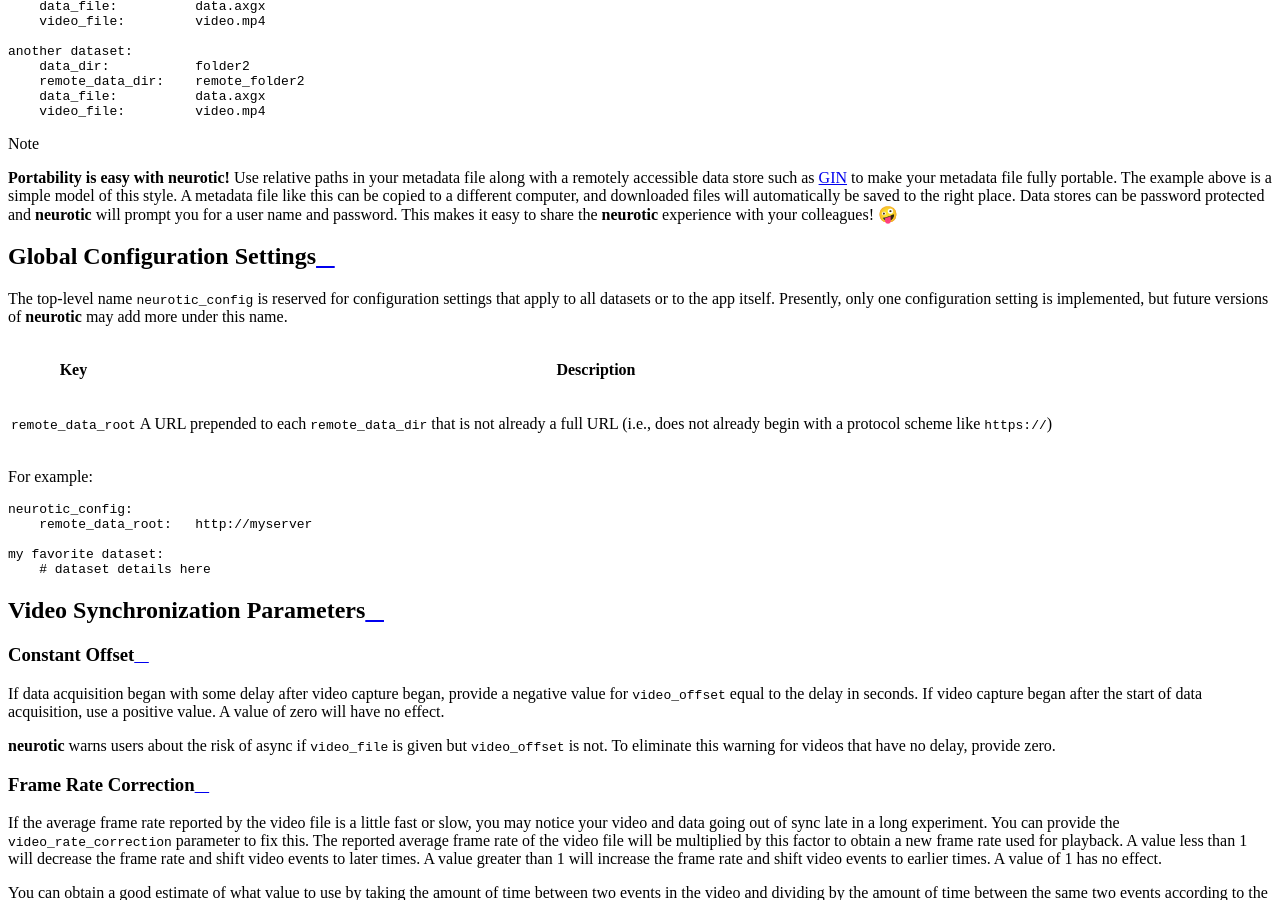
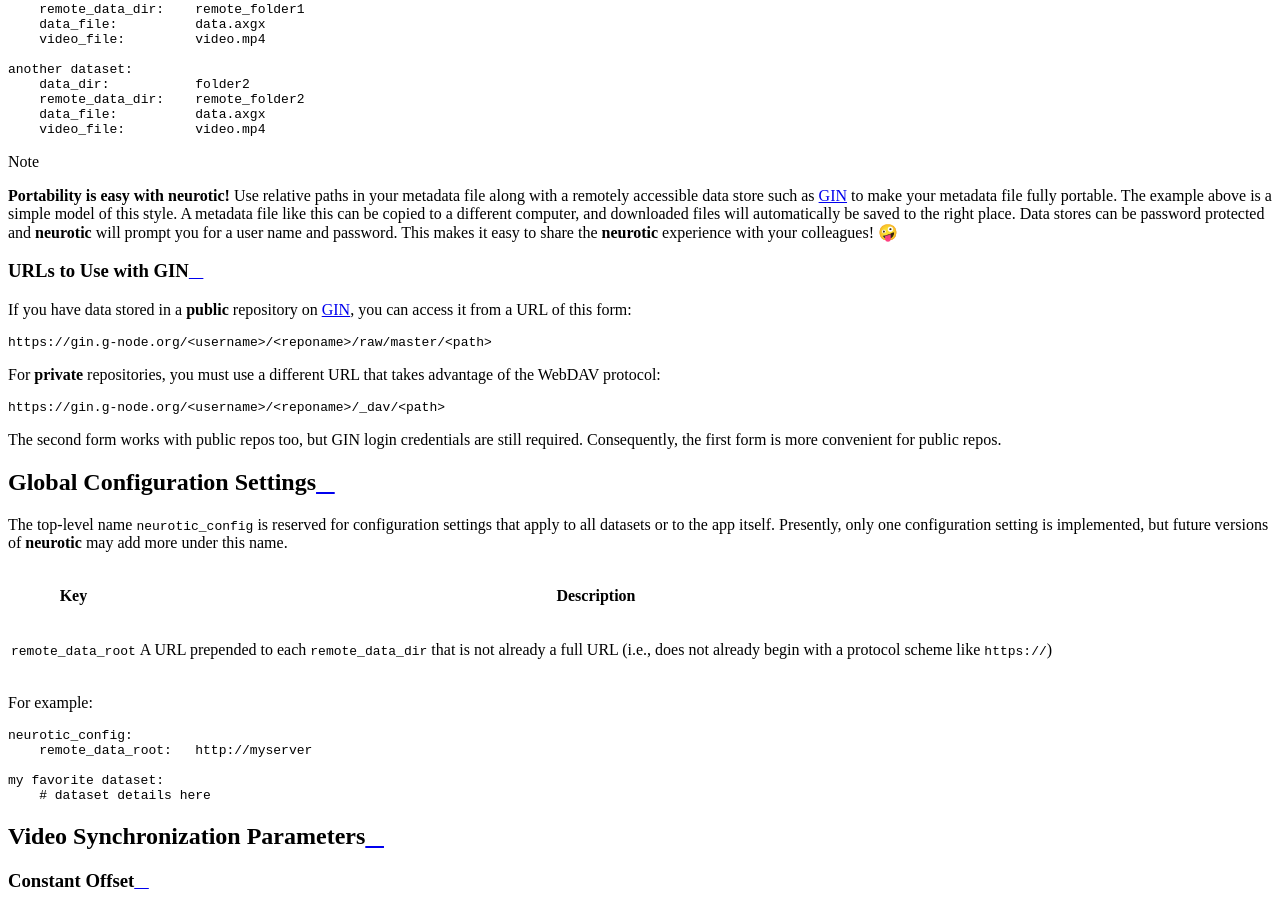
Before and after one commit to jpgill86/neurotic, a Sphinx documentation site: the page built from docs/metadata.rst, in a window 1280 px wide and 900 px high, scrolled down 2563 px. Built offline with Sphinx 7.4.7 and the Read the Docs theme 2.0.0, drawn with Linux system fonts in a browser that asks for light colours; the version number could not be read and is left out.

Commit message:
Add documentation of GIN URLs for public and private repos

```diff
--- a/docs/metadata.rst
+++ b/docs/metadata.rst
@@ -170,6 +170,25 @@ to the metadata file. In the example above, if the metadata file is located in
     stores can be password protected and **neurotic** will prompt you for a
     user name and password. This makes it easy to share the **neurotic**
     experience with your colleagues! 🤪
+
+.. _gin-urls:
+
+URLs to Use with GIN
+....................
+
+If you have data stored in a **public** repository on GIN_, you can access it
+from a URL of this form::
+
+    https://gin.g-node.org/<username>/<reponame>/raw/master/<path>
+
+For **private** repositories, you must use a different URL that takes advantage
+of the WebDAV protocol::
+
+    https://gin.g-node.org/<username>/<reponame>/_dav/<path>
+
+The second form works with public repos too, but GIN login credentials are
+still required. Consequently, the first form is more convenient for public
+repos.
 
 .. _congig-metadata-globals:
 
```
Also changed, not shown: 2 other files.
